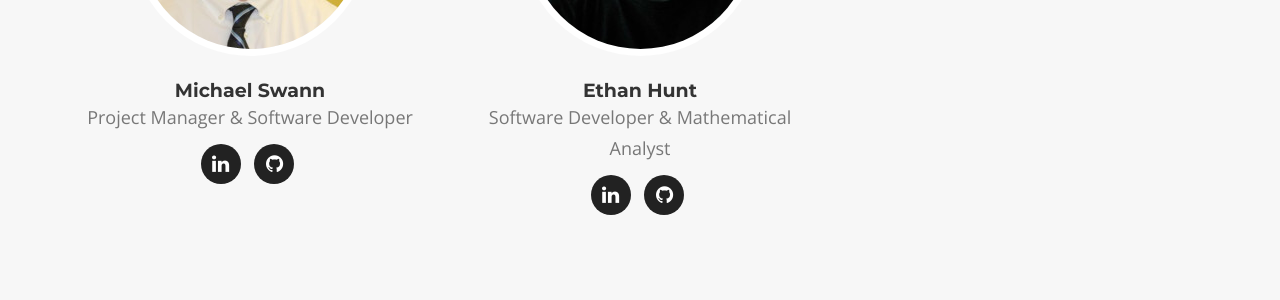
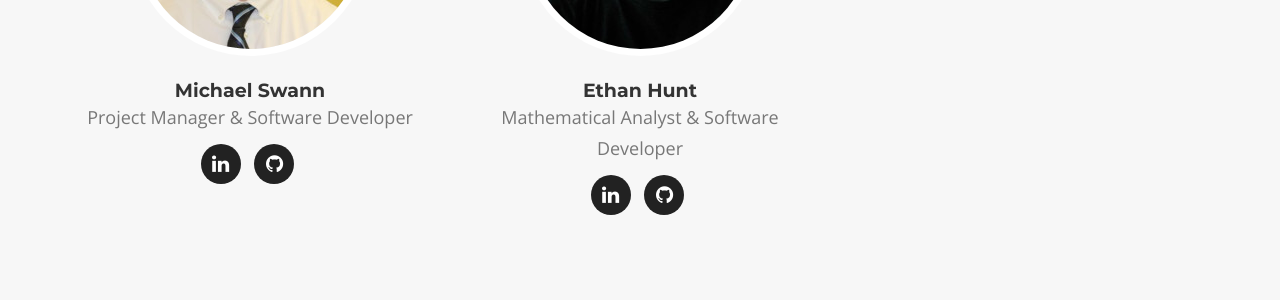
Before and after one commit to Javamorris/Javamorris.github.io, a Jekyll site: the page built from index.html, in a window 1280 px wide and 900 px high, scrolled down 1819 px. Shown: the part 155-455 px from the top of the window. Built offline with Jekyll 4.4.1, drawn with Linux system fonts in a browser that asks for light colours; some web fonts are replaced.

```diff
--- a/_config.yml
+++ b/_config.yml
@@ -20,7 +20,7 @@ people:
 
 - name: Ethan Hunt
   pic: 2
-  position: Software Developer & Mathematical Analyst
+  position: Mathematical Analyst & Software Developer
   social:
     - title: linkedin
       url: https://www.linkedin.com/in/ethan-hunt-773599255/
```
